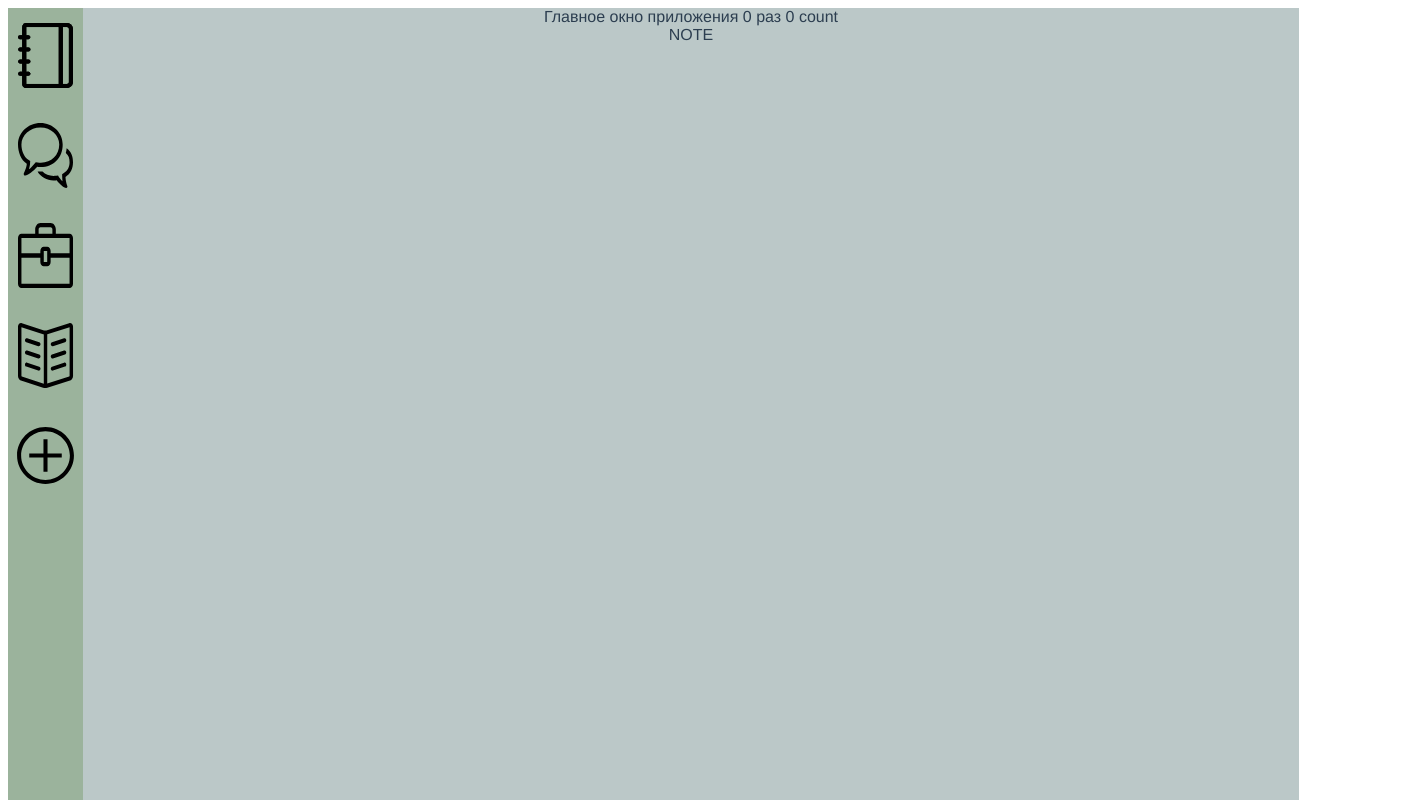
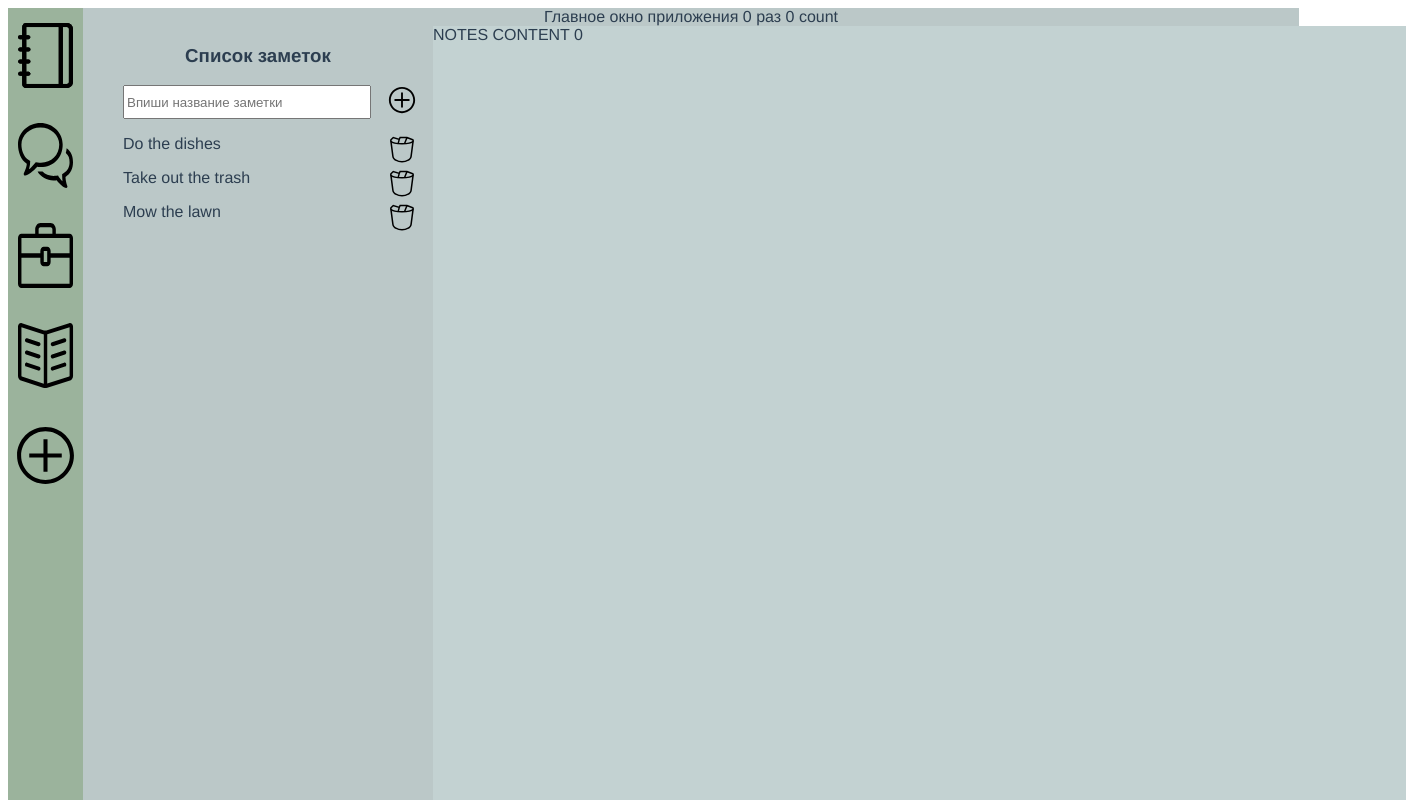
Before and after one commit to Kirill-Y88/multi-task-front, a Vue app: page /#/home in a window 1280 px wide. Both pictures are taken after a click on the element 45 px from the left and 58 px from the top of the page. Shown: the top 800 px of the page, 1406 px wide, since content can reach past the window. Built offline with nearby package versions, Linux system fonts and the light colour scheme.

Commit message:
commit#3 01.12.2022 Добавлены в раздел блокнота список заметок

```diff
--- a/public/MainWindow.css
+++ b/public/MainWindow.css
@@ -29,7 +29,7 @@ body, html{
 }
 
 .main-icons:hover {
- background: rgba(187, 200, 200, 1);;
+ background: rgba(187, 200, 200, 1);
 
 }
 
--- /dev/null
+++ b/public/Note.css
@@ -0,0 +1,39 @@
+.note{
+    height: 100%;
+    width: 100%;
+    display: grid;
+    grid-template-columns: 350px 80%;
+    grid-template-rows: 100%;
+
+}
+.notes-list{
+    width: 100%;
+    height: 100%;
+    display: flex;
+    flex-direction: column;
+    background: rgba(187, 200, 200, 1);
+}
+.notes-content{
+    display: flex;
+    background: rgba(195, 210, 210, 1);
+}
+.note-item{
+    display: grid;
+    grid-template-columns: 80% 20%;
+}
+.note-item:hover {
+    background: rgba(195, 210, 210, 1);
+}
+
+.note-title, note-delete{
+    display: flex;
+}
+
+.note-form{
+    display: grid;
+    padding-left: 40px;
+    grid-template-columns: 80% 20%;
+}
+.note-name-placeholder, note-submit{
+    display: flex;
+}
--- a/public/index.html
+++ b/public/index.html
@@ -6,6 +6,7 @@
     <meta name="viewport" content="width=device-width,initial-scale=1.0">
     <link rel="icon" href="<%= BASE_URL %>favicon.ico">
     <link rel="stylesheet" type="text/css" href="MainWindow.css">
+      <link rel="stylesheet" type="text/css" href="Note.css">
     <title><%= htmlWebpackPlugin.options.title %></title>
 
 
--- a/src/components/FConsultant.vue
+++ b/src/components/FConsultant.vue
@@ -1,5 +1,6 @@
 <template>
   <div> FConsultant</div>
+
 </template>
 
 <script>
--- a/src/components/Note.vue
+++ b/src/components/Note.vue
@@ -1,12 +1,92 @@
 <template>
-  <div> NOTE</div>
+
+  <div class="note" >
+    <div class = "notes-list" id="todo-list-example">
+      <h3>Список заметок</h3>
+      <form class="note-form" v-on:submit.prevent="addNewTodo">
+<!--        <label for="new-note">Добавить задачу</label>-->
+        <input class="note-name-placeholder"
+            v-model="newNoteText"
+            id="new-note"
+            placeholder="Впиши название заметки"
+        />
+        <div class="note-submit" @click="addNewNote" >
+          <img src="/icons/carbon_add-alt.svg" width="30" height="30" >
+        </div>
+
+      </form>
+      <ul>
+        <mcv-note-item
+            v-for="(note,index) in notes"
+            :key="note.id"
+            :title="note.title"
+            @remove="notes.splice(index, 1)"
+            @click="selectNote(note)"
+        ></mcv-note-item>
+      </ul>
+
+    </div>
+    <div class="notes-content">
+      NOTES CONTENT
+      {{currentSelectedNoteId}}
+      {{currentNoteContent}}
+    </div>
+
+  </div>
 </template>
 
 <script>
+import McvNoteItem from '@/components/NoteItem.vue'
+
+
+
+
 export default {
   name: 'McvNote',
+
+  data() {
+    return {
+      newNoteText: this.$store.state.note.newNoteText,
+      notes: this.$store.state.note.notes,
+      nextNoteId: this.$store.state.note.nextNoteId
+    }
+  },
+  computed:{
+    currentSelectedNoteId(){
+      return this.$store.state.note.selectedNoteId
+    },
+    currentNoteContent(){
+      return this.$store.state.note.selectedNote.content
+    }
+  },
+
+  methods: {
+
+    addNewNote() {
+        this.$store.commit('addNewNote', this.newNoteText)
+      this.newNoteText = ''
+    },
+    selectNote(note){
+      this.$store.commit('changeSelectedNote',note)
+      console.log('note', note)
+    }
+
+  },
+
+
+  components: {
+    McvNoteItem
+  }
+
+
+
+
+
 
 
 
 }
+
+
+
 </script>
--- /dev/null
+++ b/src/components/NoteItem.vue
@@ -0,0 +1,24 @@
+<template>
+  <li class="note-item">
+    <div class="note-title">{{ title }}</div>
+    <div class="note-delete" @click="$emit('remove')">
+      <img src="/icons/iconoir_bin-full.svg" >
+    </div>
+  </li>
+</template>
+
+<script>
+
+export default {
+  name: 'McvNoteItem',
+  props: ['title'],
+  emits: ['remove']
+}
+
+</script>
+
+<style>
+li {
+  list-style-type: none;
+}
+</style>
--- a/src/store/index.js
+++ b/src/store/index.js
@@ -1,6 +1,7 @@
 import { createStore } from 'vuex'
 import main from '@/store/modules/main'
 import auth from '@/store/modules/auth'
+import note from '@/store/modules/note'
 
 export default createStore({
     state: { /* для глобальных состояний */
@@ -67,6 +68,7 @@ export default createStore({
     },
     modules: {
         main,
-        auth
+        auth,
+        note
     }
 })
--- /dev/null
+++ b/src/store/modules/note.js
@@ -0,0 +1,56 @@
+
+const state = {
+
+    newNoteText: '',
+    notes: [
+        {
+            id: 1,
+            title: 'Do the dishes',
+            content: 'hdhahhhdhehh'
+        },
+        {
+            id: 2,
+            title: 'Take out the trash',
+            content: 'hdhhwyqqqdhfdh'
+        },
+        {
+            id: 3,
+            title: 'Mow the lawn',
+            content: 'hwwytryethdfh'
+        }
+    ],
+    nextNoteId: 4,
+    selectedNoteId: 0,
+    selectedNote:{}
+
+}
+
+const actions = {
+
+
+}
+
+const mutations = {
+    addNewNote(state, title){
+        state.notes.push({
+            id: state.nextNoteId,
+            title: title,
+            content: ''
+        })
+        state.nextNoteId++
+    },
+    changeSelectedNote(state,  note){
+        state.selectedNoteId = note.id
+        state.selectedNote = note
+    }
+
+}
+
+
+
+
+export default {
+    state,
+    actions,
+    mutations
+}
```
Also changed, not shown: public/icons/iconoir_bin-full.svg (added), src/main.js (line endings or trailing spaces).
